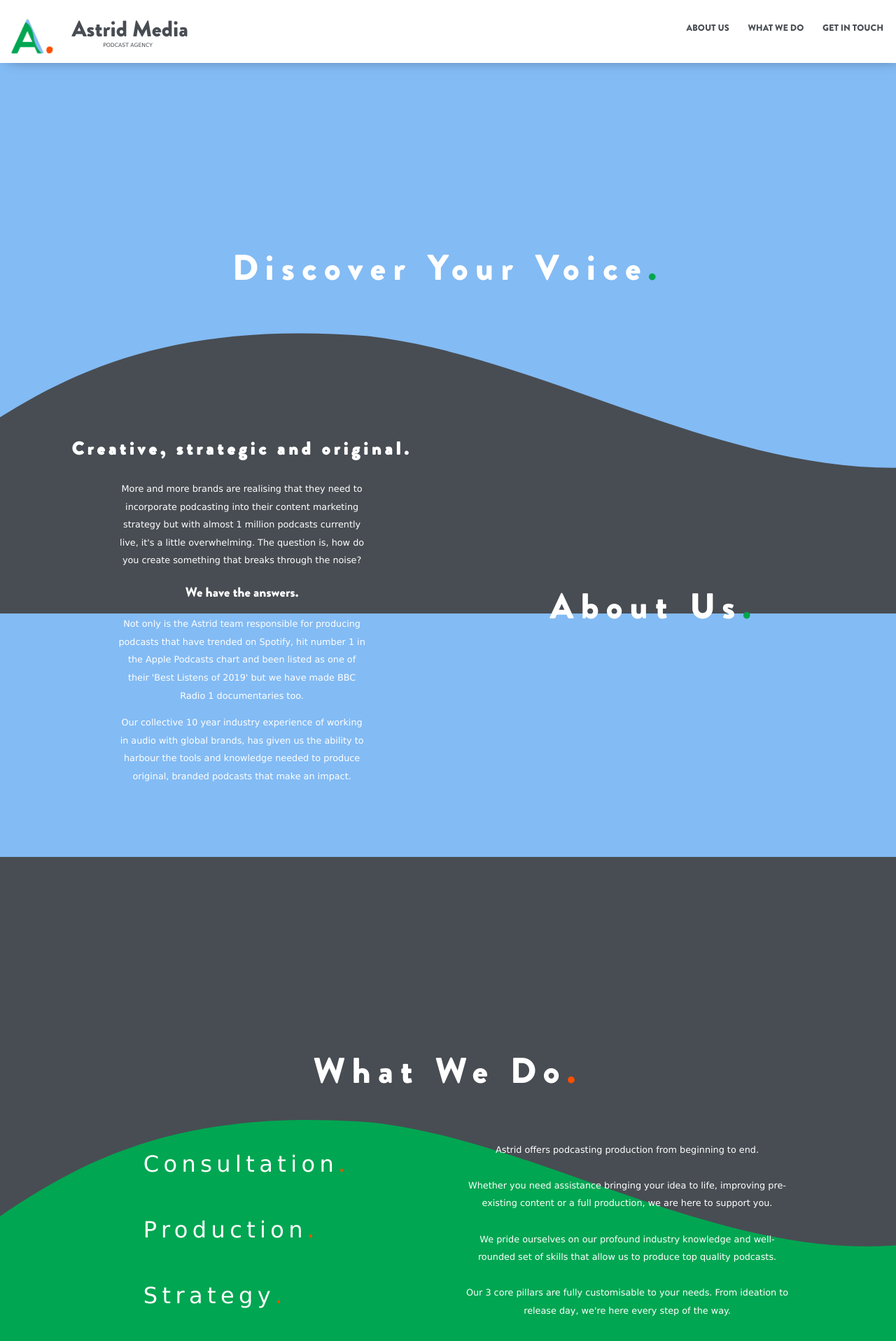
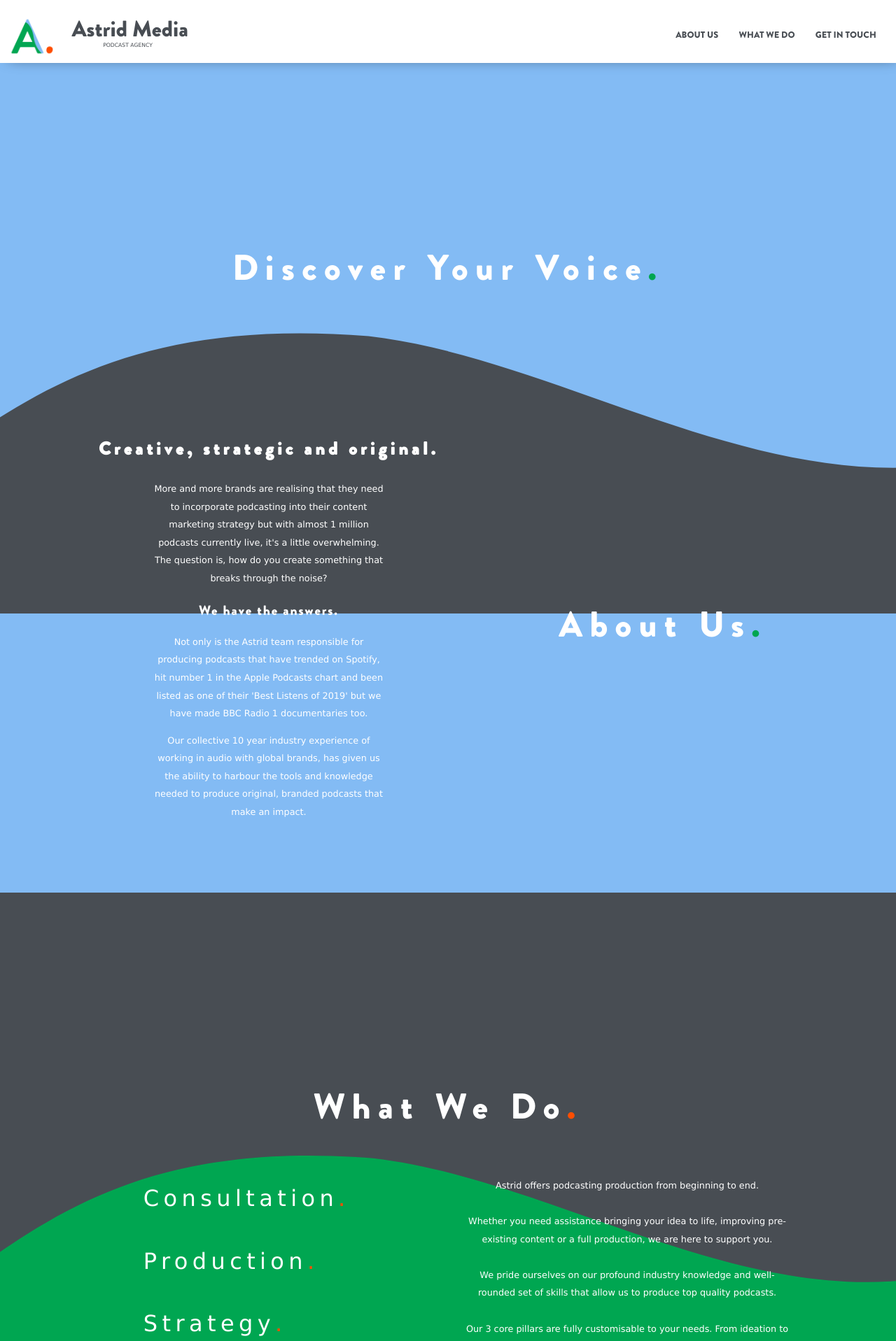
Before and after one commit to alexandertrout/astrid, a React (Create React App) app: page / in a window 1280 px wide. Shown: the top 1917 px of the page at 70% size. Built offline with nearby package versions, Linux system fonts and the light colour scheme; what react-animations would draw is missing.

Commit message:
menu transitions

```diff
--- a/src/App.css
+++ b/src/App.css
@@ -35,9 +35,9 @@ body {
 }
 
 ul {
-  margin: 0.7vw;
-  padding: 0.7vw;
-  width: 22vw;
+  margin: 0.7vw 0.7vw 0vw 0.7vw;
+  padding: 0.7vw 0.7vw 0vw 0.7vw;
+  width: 24vw;
   text-decoration: none;
   list-style-type: none;
   display: flex;
@@ -51,11 +51,13 @@ a {
 li {
   text-decoration: none;
   font-size: 1vw;
+  padding: 0.8vw;
 }
 li:hover {
   text-decoration: none;
   cursor: pointer;
   color: #FF4E00;
+  border-bottom: solid;
 }
 
 h1 {
--- a/src/components/AboutInfo.jsx
+++ b/src/components/AboutInfo.jsx
@@ -7,6 +7,7 @@ const AboutContainer = styled.div`
   color: white;
 `
 const InnerContainer = styled.div`
+  padding: 0vw 0vw 0vw 4vw;
   text-align: center;
   display: grid;
   grid-template-columns: 1fr 1fr;
@@ -19,6 +20,7 @@ const AboutTitle = styled.h3`
 
 const AboutTextMid = styled.p`
   font-size: 1.5vw;
+  letter-spacing: 0.1em;
 `
 
 const AboutText = styled.p`
--- a/src/components/AboutUs.jsx
+++ b/src/components/AboutUs.jsx
@@ -1,14 +1,17 @@
 import React from 'react';
 import AboutInfo from './AboutInfo'
+import Fade from 'react-reveal/Fade';
 
 
 const AboutUs = () => {
   return (
     <main className="main-1">
+      <Fade top>
         <div className="main-text">
          <p className="main-text-text">Discover Your Voice</p>
          <p className="main-text-stop-green">.</p>
         </div>
+      </Fade>
         <AboutInfo/>
       </main>
   );
--- a/src/components/MenuBar.jsx
+++ b/src/components/MenuBar.jsx
@@ -15,17 +15,24 @@ const FadeDiv3 = styled.div`
   animation: 4s ${fadeAnimation};
 `;
 
+const MenuBarDiv = styled.div`
+  display: flex;
+  flex-direction: column;
+`;
+
 class MenuBar extends Component {
   state = {
     isClicked: false
   }
   render() {
     return (
+      <MenuBarDiv>
         <ul>
           <FadeDiv3><Link to="/"><li>ABOUT US</li></Link></FadeDiv3>
           <FadeDiv2><Link to="/what-we-do"><li>WHAT WE DO</li></Link></FadeDiv2>
           <FadeDiv><Link to="/get-in-touch"><li>GET IN TOUCH</li></Link></FadeDiv>
         </ul>
+      </MenuBarDiv>
     );
   }
 }
--- a/src/components/WhatWeDo.jsx
+++ b/src/components/WhatWeDo.jsx
@@ -1,5 +1,6 @@
 import React, { Component } from 'react';
 import styled from 'styled-components';
+import Fade from 'react-reveal/Fade';
 
 const WhatWeDoContainer = styled.div`
   margin: 0vw 8vw 0vw 12vw;
@@ -36,24 +37,30 @@ class WhatWeDo extends Component {
   render() {
     return (
       <main className="main-2">
+        <Fade top>
         <div className="main-text-2">
          <p className="main-text-text">What We Do</p>
          <p className="main-text-stop-red">.</p>
         </div>
+        </Fade>
         <WhatWeDoContainer>
 
+          <Fade left>
           <TextContainer>
             <Text><p>Consultation</p><p className="main-text-stop-red">.</p></Text>
             <Text><p>Production</p><p className="main-text-stop-red">.</p></Text>
             <Text><p>Strategy</p><p className="main-text-stop-red">.</p></Text>
           </TextContainer>
+          </Fade>
 
+        <Fade right>
           <InfoContainer>
             <p>Astrid offers podcasting production from beginning to end.</p>
             <p>Whether you need assistance bringing your idea to life, improving pre-existing content or a full production, we are here to support you.</p>
             <p>We pride ourselves on our profound industry knowledge and well-rounded set of skills that allow us to produce top quality podcasts.</p>
             <p>Our 3 core pillars are fully customisable to your needs. From ideation to release day, we're here every step of the way.</p>
           </InfoContainer>
+          </Fade>
 
         </WhatWeDoContainer>
       </main>
```
